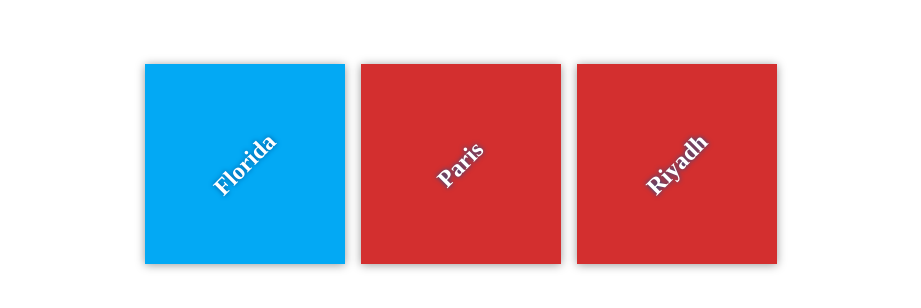
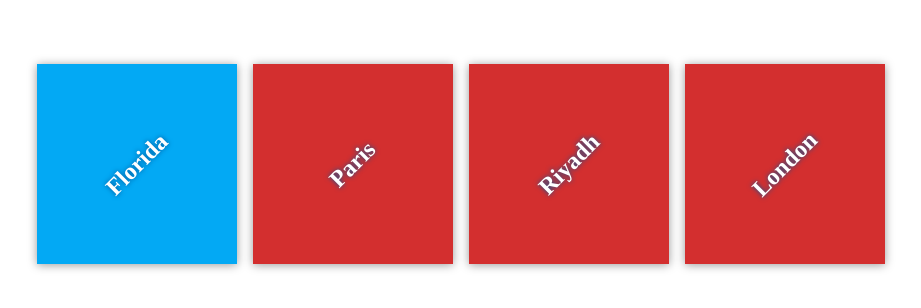
Before and after one commit to rooor-b/Simple-Travel-Plan, a plain HTML site: page index.html in a window 1280 px wide. Shown: the part 236-544 px from the top of the page, without its empty margins (179-1100 px from the left). Drawn offline with Linux system fonts and the light colour scheme; files that its build step writes are made by us from their sources.

Commit message:
add london to dest

```diff
--- a/index.html
+++ b/index.html
@@ -21,6 +21,10 @@
 			<div class="destination" id="paris">
                 <h2>Riyadh</h2>
             </div>
+
+			<div class="destination" id="paris">
+                <h2>London</h2>
+            </div>
         </div>
     </div>
 
```
